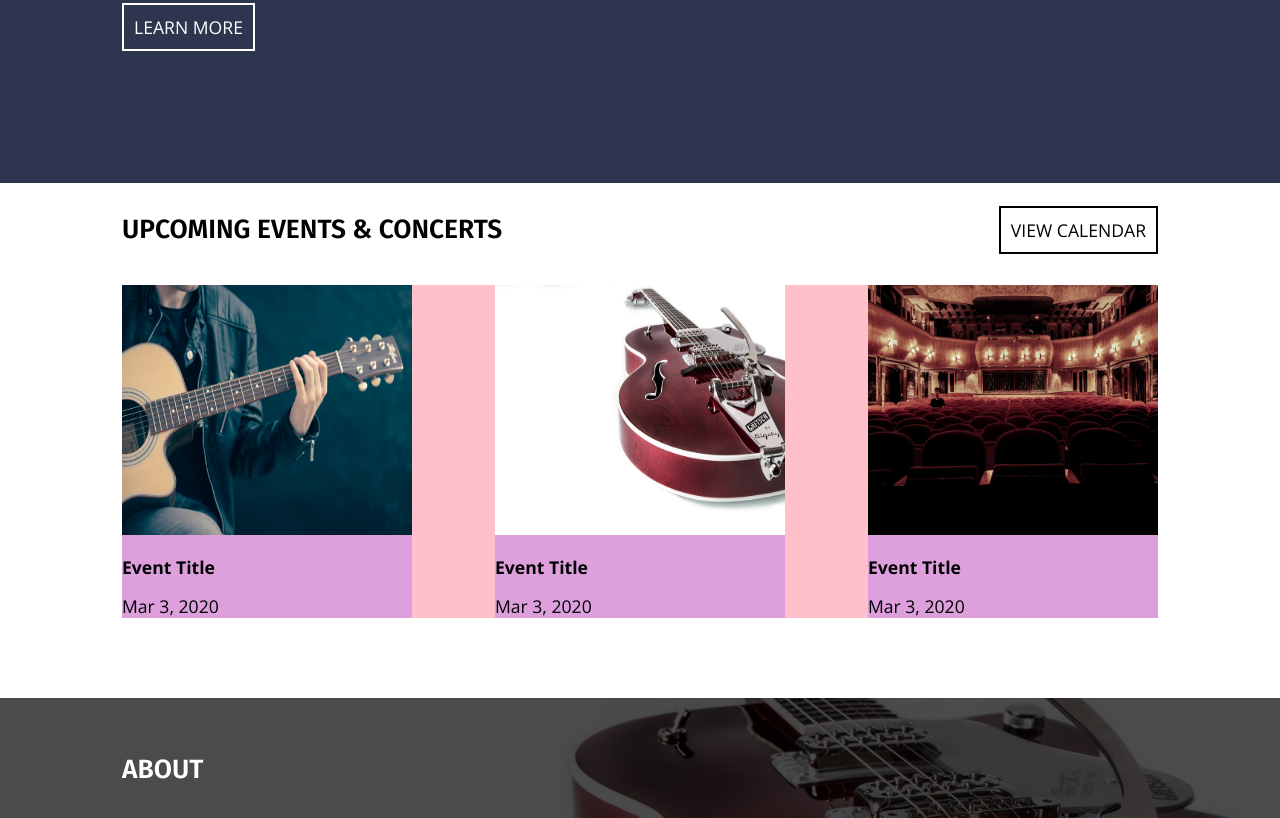
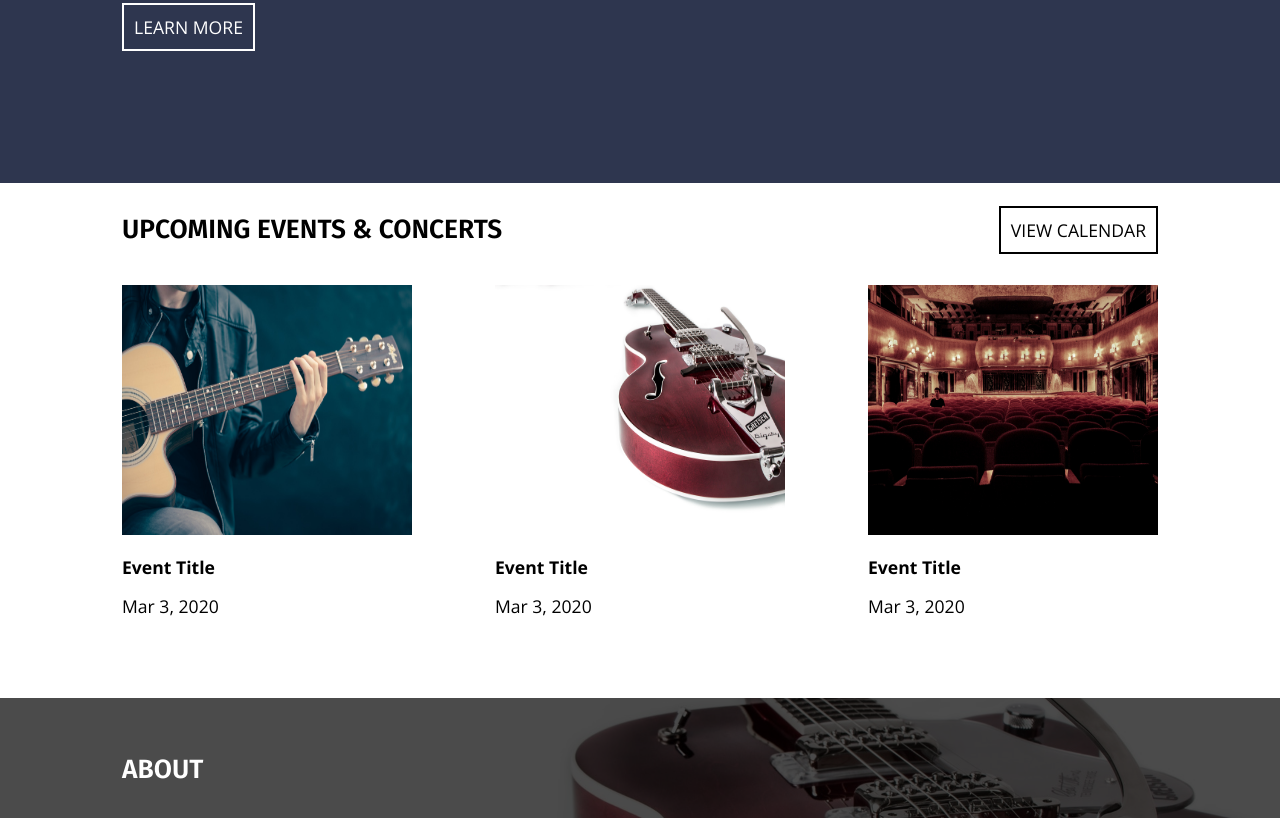
Before and after one commit to bdresser21/AGS-Redesign, a plain HTML site: page index.html in a window 1280 px wide. Shown: the part 547-1365 px from the top of the page. Drawn offline with nearby package versions, Linux system fonts and the light colour scheme.

Commit message:
Removed test colors @ full width

```diff
--- a/css/style.scss
+++ b/css/style.scss
@@ -202,12 +202,12 @@ p {
         grid-template-columns: repeat(3, 1fr);
         margin: 25px 0;
         gap: 8% ;
-        background-color: pink ;
+        /*background-color: pink ; */
     }
 
     .grid-column {
         height: 100%;
-        background-color: plum ;
+        /*background-color: plum ; */
     }
 
     .event-thumbnail {
```
Also changed, not shown: css/style.css, 1 other file.
